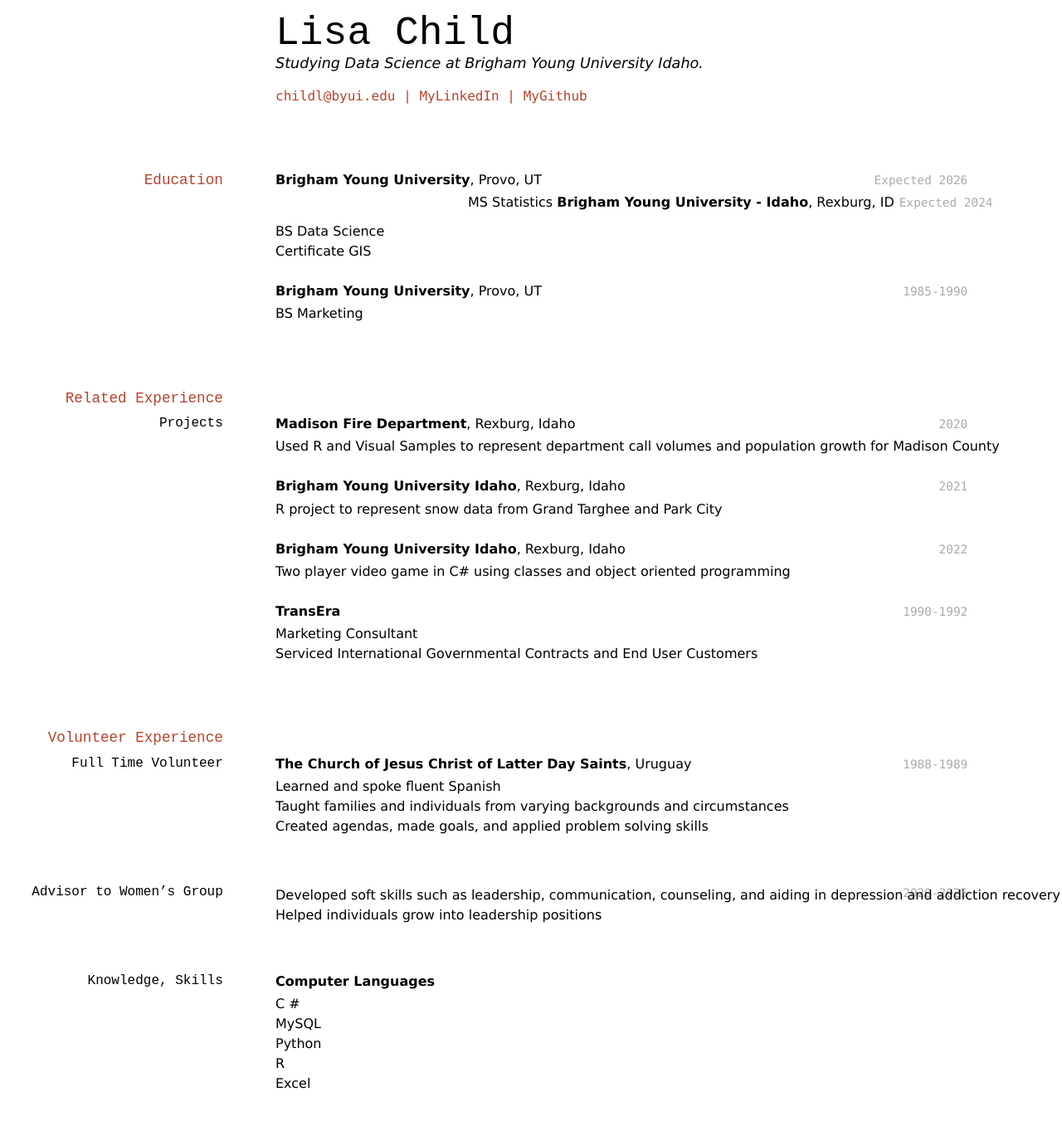
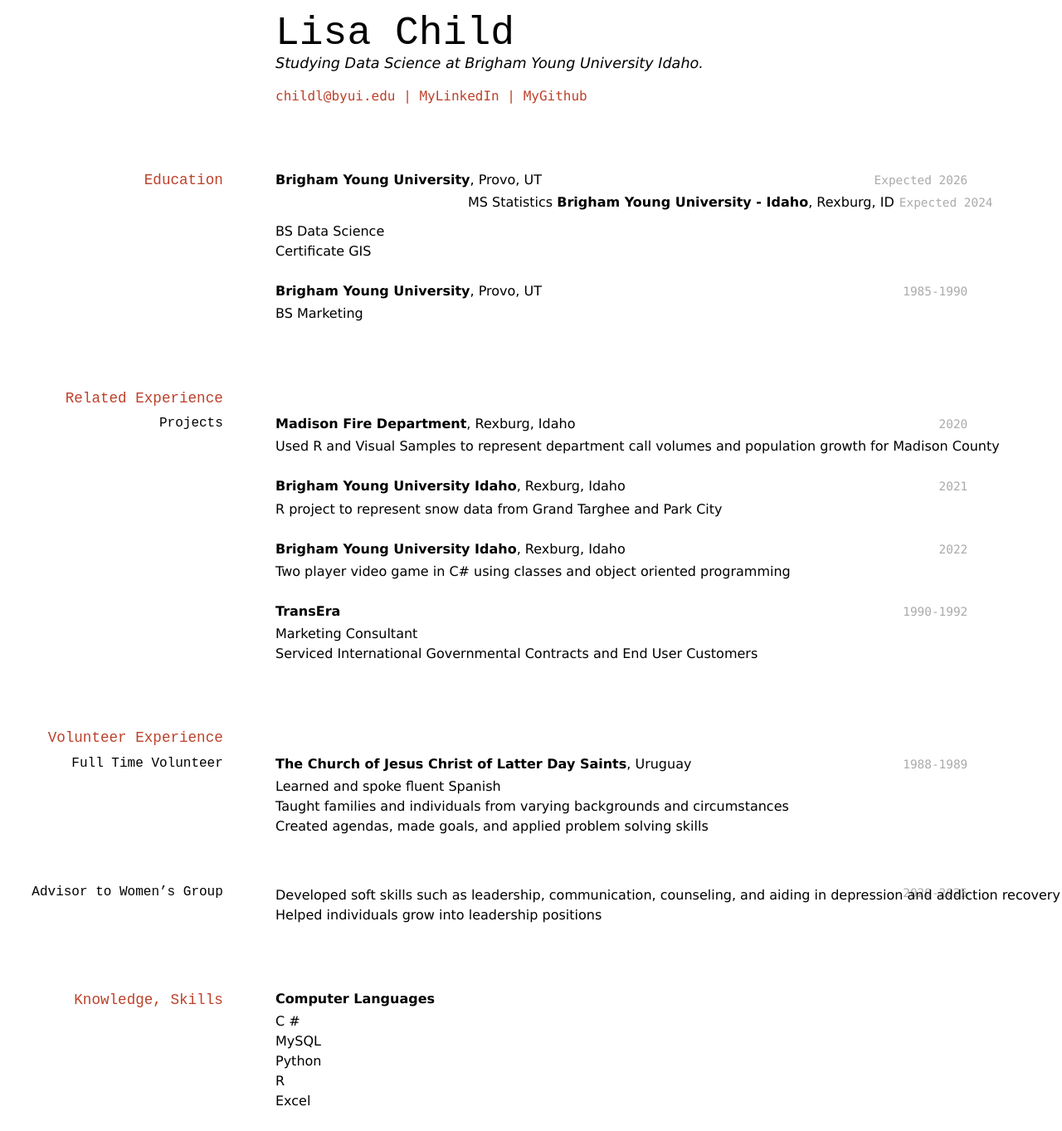
Before and after one commit to noeliap101/childl_resume, a Jekyll site: the page built from docs/index.md, in a window 1280 px wide. Shown: the whole page at 83% size. Built offline with Jekyll 4.4.1, drawn with Linux system fonts in a browser that asks for light colours; before the commit the page ends 1342 px from its top, so only the background shows below that.

```diff
--- a/docs/index.md
+++ b/docs/index.md
@@ -71,7 +71,7 @@ __The Church of Jesus Christ of Latter Day Saints__, Uruguay
  - Helped individuals grow into leadership positions
 
 
-### Knowledge, Skills
+## Knowledge, Skills
 
 __Computer Languages__
 
```
